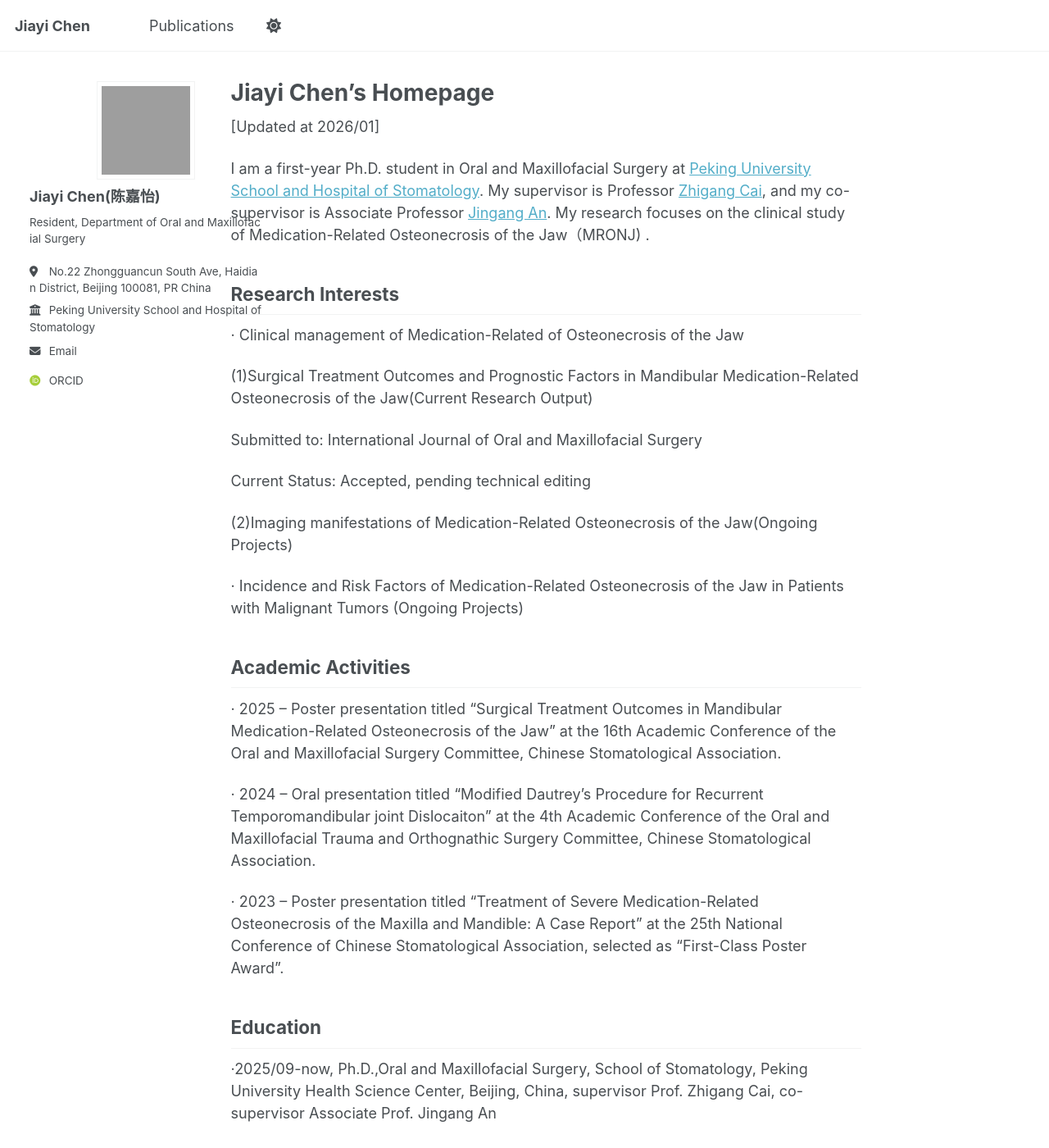
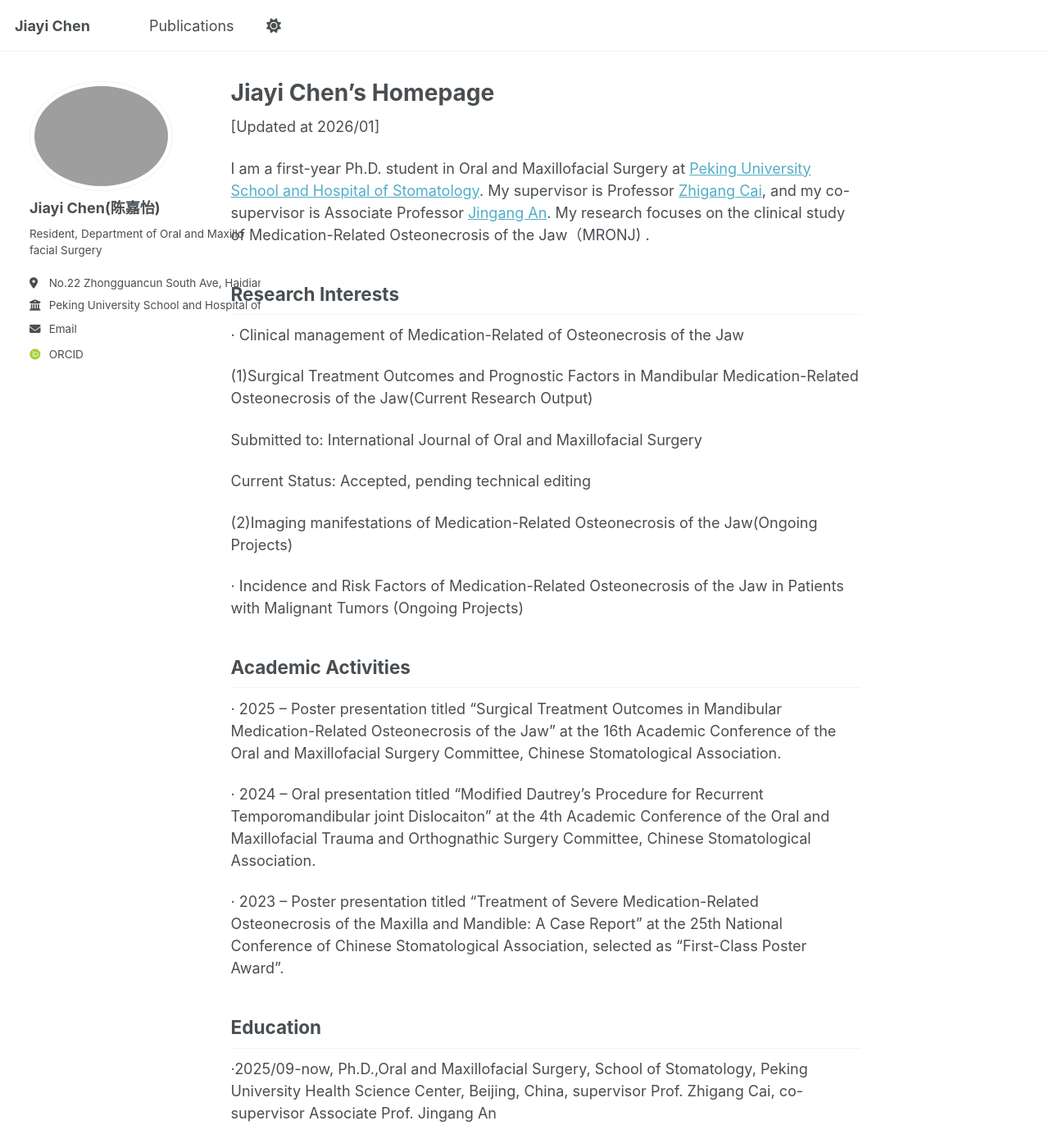
Before and after one commit to JaneJiayiChen/JaneJiayiChen.github.io, a Jekyll site: the page built from _pages/about.md, in a window 1280 px wide and 1400 px high. Shown: the whole window at 82% size. Built offline with Jekyll 4.4.1, drawn with Linux system fonts in a browser that asks for light colours; some web fonts are replaced; a script that is not in the unit is left out.

Commit message:
Update _sidebar.scss

```diff
--- a/_sass/layout/_sidebar.scss
+++ b/_sass/layout/_sidebar.scss
@@ -19,16 +19,9 @@
 
   @media screen and (min-width: $sidebar-screen-min-width) {
     height: 100vh;
-    // 修复1：恢复垂直滚动（保留原有 auto，确保内容过长时可纵向滚动）
-    overflow-y: auto !important;               // Add scrollbar if the sidebar is too long
-    // 保留横向溢出禁止（核心需求，不修改）
-    overflow-x: hidden !important;  // 禁止横向溢出（解决侧边栏内容左右超出问题）
+    overflow-y: auto;               // Add scrollbar if the sidebar is too long
     position: fixed;
     padding-top: $masthead-height;
-    box-sizing: border-box !important; // 内边距不撑大容器，避免溢出
-    // 修复2：新增 - 给侧边栏设置最小宽度兜底，避免被内容挤压变形
-    min-width: 280px;
-    max-width: 320px !important; // 固定最大宽度，彻底防止横向撑爆
   }
 
   @include breakpoint($large) {
@@ -45,11 +38,6 @@
   @include breakpoint($x-large) {
     max-width: $sidebar-link-max-width;
     padding-right: 0;
-    overflow-x: hidden !important;  // 大屏下同样禁止横向溢出
-    box-sizing: border-box !important; // 布局约束
-    // 修复3：大屏下也保留垂直滚动，避免高度不足无法滚动
-    overflow-y: auto !important;
-    max-width: 320px !important; // 大屏下固定最大宽度，防止溢出
   }
 
   h2, h3, h4, h5, h6 {
@@ -65,18 +53,10 @@
     font-family: $sans-serif;
     font-size: $type-size-6;
     line-height: 1.5;
-    // 保留文本换行属性，兜底防溢出
-    word-wrap: break-word !important;
-    word-break: break-all !important;
-    white-space: normal !important;
-    max-width: 100% !important;
-    // 修复4：新增 - 禁止文本横向溢出，强制隐藏超出部分（兜底）
-    overflow: hidden;
   }
 
   img {
     width: 100%;
-    max-width: 100% !important;
   }
 }
 
@@ -115,23 +95,12 @@
 
   img {
     max-width: 175px;
-    border-radius: 0 !important; // 方形边框，保留
-    width: 120px !important;     // 方形宽度，保留
-    height: 120px !important;    // 方形高度，保留
+    border-radius: 50%;
+
     @include breakpoint($large) {
       padding: 5px;
       border: 1px solid var(--global-border-color);
-      margin: 0 auto; // 头像居中，保留
     }
-    // Safari 旋转校正，保留（按需调整角度）
-    transform: rotate(-90deg) !important;
-    transform-origin: center center !important;
-    @supports (-webkit-touch-callout: none) and (not (translate: none)) {
-      transform: rotate(-90deg) !important;
-      transform-origin: center center !important;
-    }
-    // 修复5：头像自身禁止溢出，保持方形完整
-    overflow: hidden;
   }
 }
 
@@ -141,16 +110,12 @@
   padding-left: 15px;
   padding-right: 25px;
   line-height: 1;
-  max-width: 100% !important;
 
   @include breakpoint($large) {
     display: block;
     width: 100%;
     padding-left: 0;
     padding-right: 0;
-    // 修复6：作者内容容器高度自适应，不阻断滚动
-    height: auto;
-    overflow: visible;
   }
 }
 
@@ -165,7 +130,6 @@
 .sidebar .author__name {
   font-family: $sans-serif;
   font-size: $type-size-5;
-  max-width: 100% !important;
 }
 
 .sidebar .author__desktop {
@@ -177,7 +141,6 @@
 
 .author__pronouns {
   margin: 0;
-  max-width: 100% !important;
 
   @include breakpoint($large) {
     margin-top: 10px;
@@ -187,7 +150,6 @@
 
 .author__bio {
   margin: 0;
-  max-width: 100% !important;
 
   @include breakpoint($large) {
     margin-top: 10px;
@@ -203,7 +165,6 @@
   z-index: 10;
   position: relative;
   cursor: pointer;
-  max-width: 100% !important;
 
   li:last-child {
     a {
@@ -213,8 +174,6 @@
 
   @include breakpoint($large) {
     display: block;
-    // 修复7：链接容器高度自适应，不阻断侧边栏滚动
-    height: auto;
   }
 
   button {
@@ -239,7 +198,6 @@
   z-index: -1;
   box-shadow: 0 0 10px rgba(#000, 0.25);
   cursor: default;
-  max-width: 100% !important;
 
   @include breakpoint($large) {
     display: block;
@@ -249,9 +207,6 @@
     border: 0;
     background: transparent;
     box-shadow: none;
-    // 修复8：链接列表高度自适应，不阻断滚动
-    height: auto;
-    overflow: visible;
   }
 
   &:before {
@@ -290,7 +245,6 @@
 
   li {
     white-space: nowrap;
-    max-width: 100% !important;
   }
 
   a {
@@ -302,7 +256,6 @@
     color: inherit;
     font-size: $type-size-5;
     text-decoration: none;
-    max-width: 100% !important;
 
     &:hover {
       text-decoration: underline;
```
